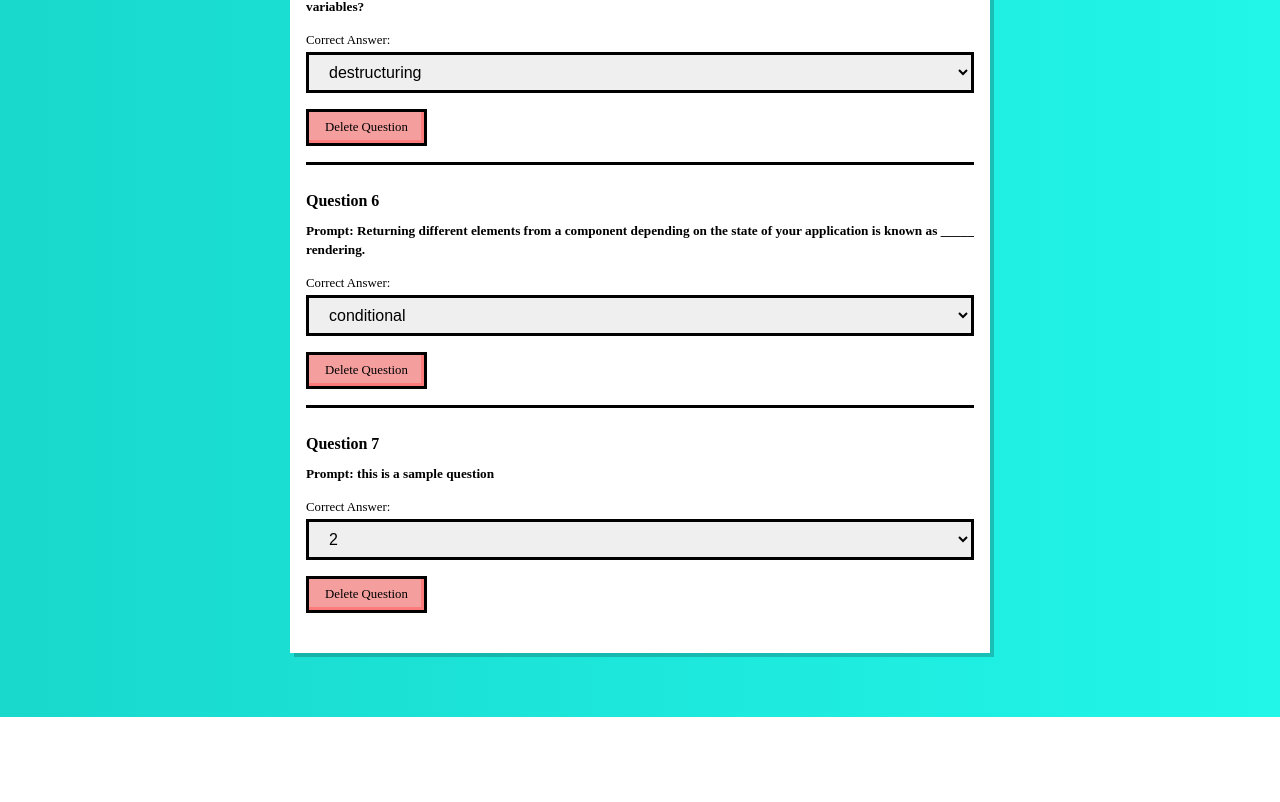
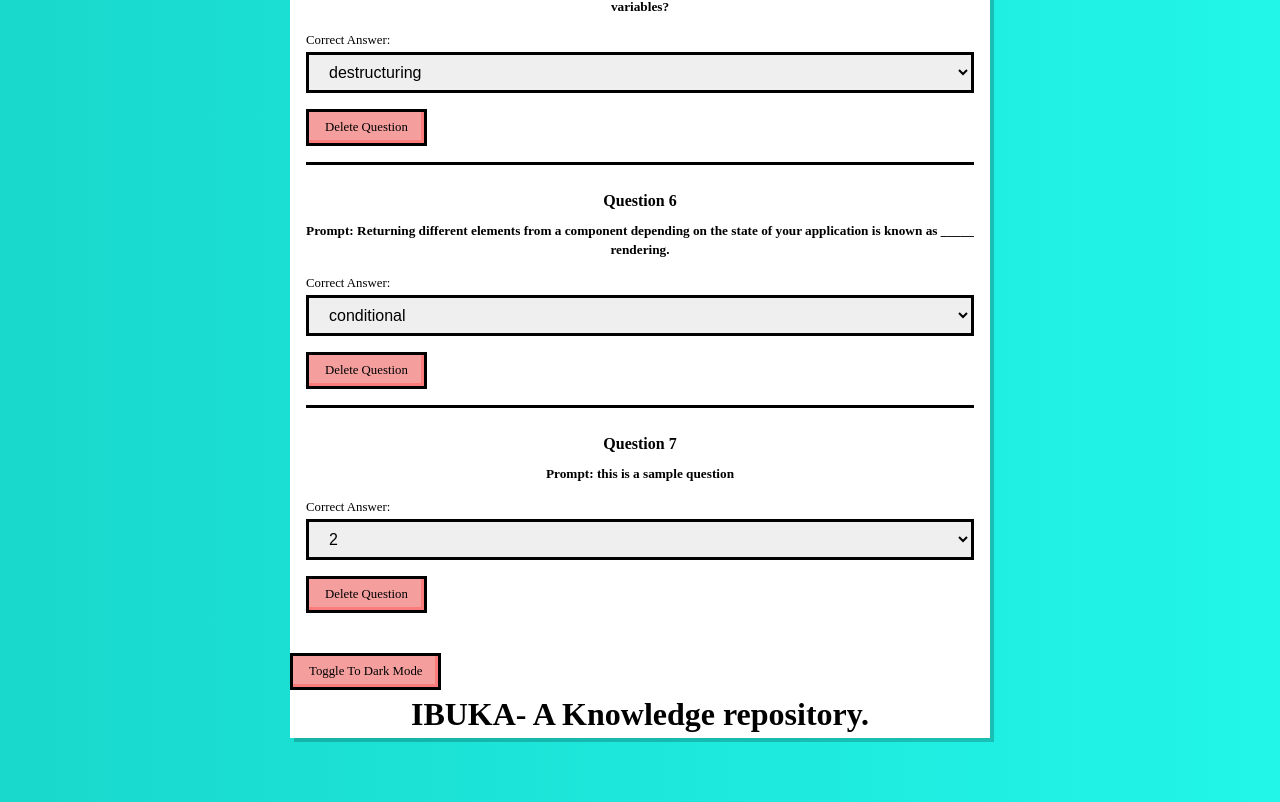
Before and after one commit to ussenuk/ibuka_project, a React (Create React App) app: page / in a window 1280 px wide. Shown: the part 1156-1958 px from the top of the page. Before the commit the page ends 1873 px from the top, so only its background shows below. Built offline with nearby package versions, Linux system fonts and the light colour scheme; data requests are answered from the project's data file.

Commit message:
Added a header component that consist the name of the app and the dark mode toggle

```diff
--- a/public/index.html
+++ b/public/index.html
@@ -29,7 +29,7 @@
       work correctly both with client-side routing and a non-root public URL.
       Learn how to configure a non-root public URL by running `npm run build`.
     -->
-    <title>React App</title>
+    <title>Ibuka</title>
   </head>
   <body>
     <noscript>You need to enable JavaScript to run this app.</noscript>
--- a/src/components/App.js
+++ b/src/components/App.js
@@ -1,17 +1,23 @@
-import React, { useState} from "react";
+import React, { useState } from "react";
+import Header from './Header';
 import AdminNavBar from "./AdminNavBar";
 import QuestionForm from "./QuestionForm";
 import QuestionList from "./QuestionList";
 
 function App() {
   const [page, setPage] = useState("List");
-  // const [newPage, setNewPage] = useState("List");
+  const [darkMode, setDarkMode] = useState(false);
+  const [questions, setQuestions] = useState([]);
 
+  const toggleDarkMode = () => {
+    setDarkMode(!darkMode);
+  };
 
   return (
-    <main>
+    <main className={`app-container ${darkMode ? 'dark-mode-toggle' : ''}`}>
       <AdminNavBar onChangePage={setPage} />
-      {page === "Form" ? <QuestionForm onAddQuestion={setPage}/> : <QuestionList />}
+      {page === "Form" ? <QuestionForm onAddQuestion={() => setPage("List")} /> : <QuestionList />}
+      <Header darkMode={darkMode} toggleDarkMode={toggleDarkMode} />
     </main>
   );
 }
--- /dev/null
+++ b/src/components/Header.js
@@ -0,0 +1,12 @@
+import React from 'react';
+
+const Header = ({ darkMode, toggleDarkMode }) => {
+  return (
+    <div className={`header ${darkMode ? 'dark-mode' : ''}`}>
+      <button onClick={toggleDarkMode}>Toggle To Dark Mode</button>
+      <h1>IBUKA- A Knowledge repository.</h1>
+    </div>
+  );
+};
+
+export default Header;
--- a/src/index.css
+++ b/src/index.css
@@ -22,6 +22,7 @@ h5,
 h6 {
   margin-bottom: 0.5em;
   line-height: 1.5;
+  text-align: center;
 }
 
 button {
@@ -88,3 +89,12 @@ li:not(:last-child) {
   padding-bottom: 1rem;
   border-bottom: 3px solid black;
 }
+
+.dark-mode-toggle {
+  background-color: #333;
+  color: #fff;
+  cursor: pointer;
+  font-size: 16px;
+
+
+}
```
Also changed, not shown: 1 other file (tests, documents, lock files or other folders).
